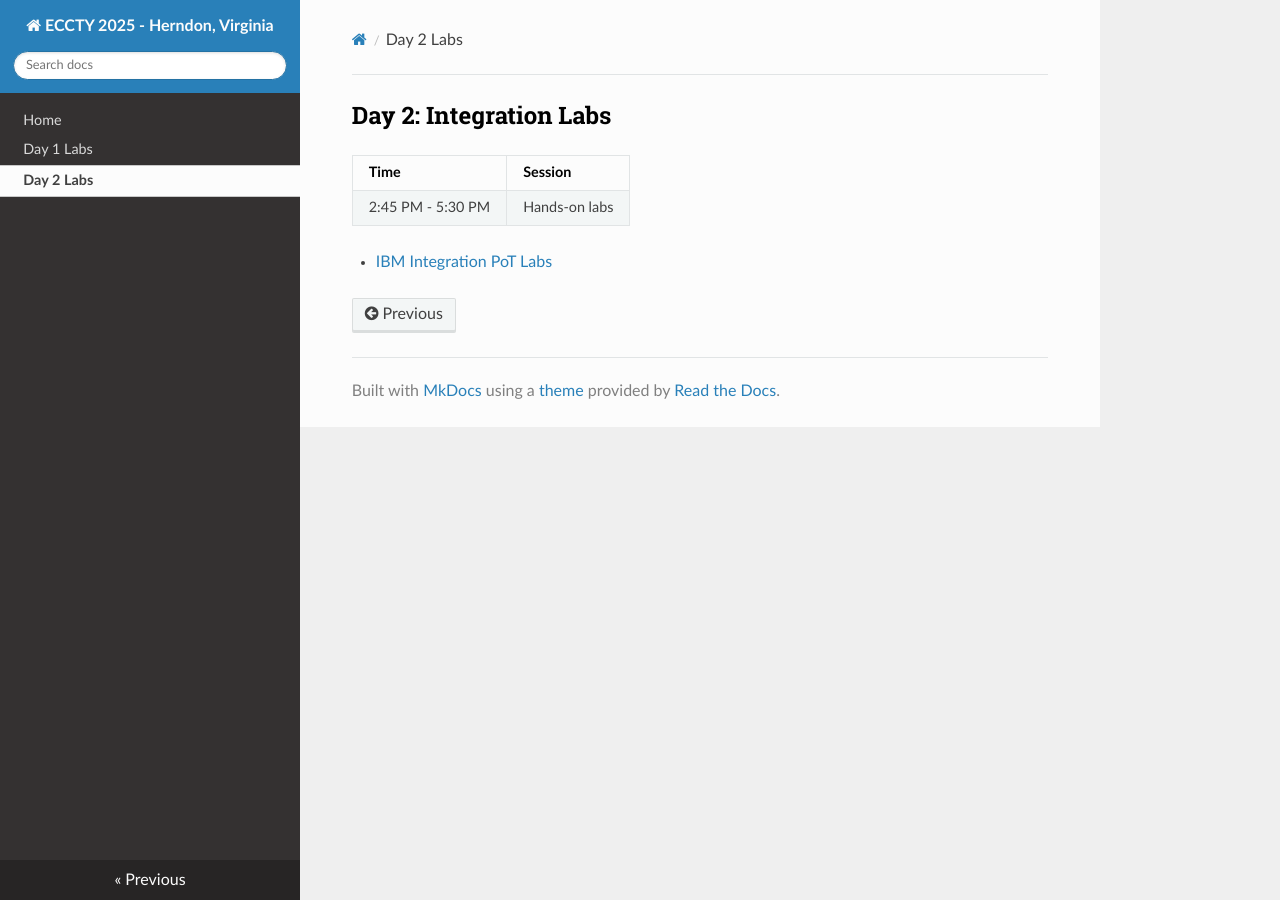
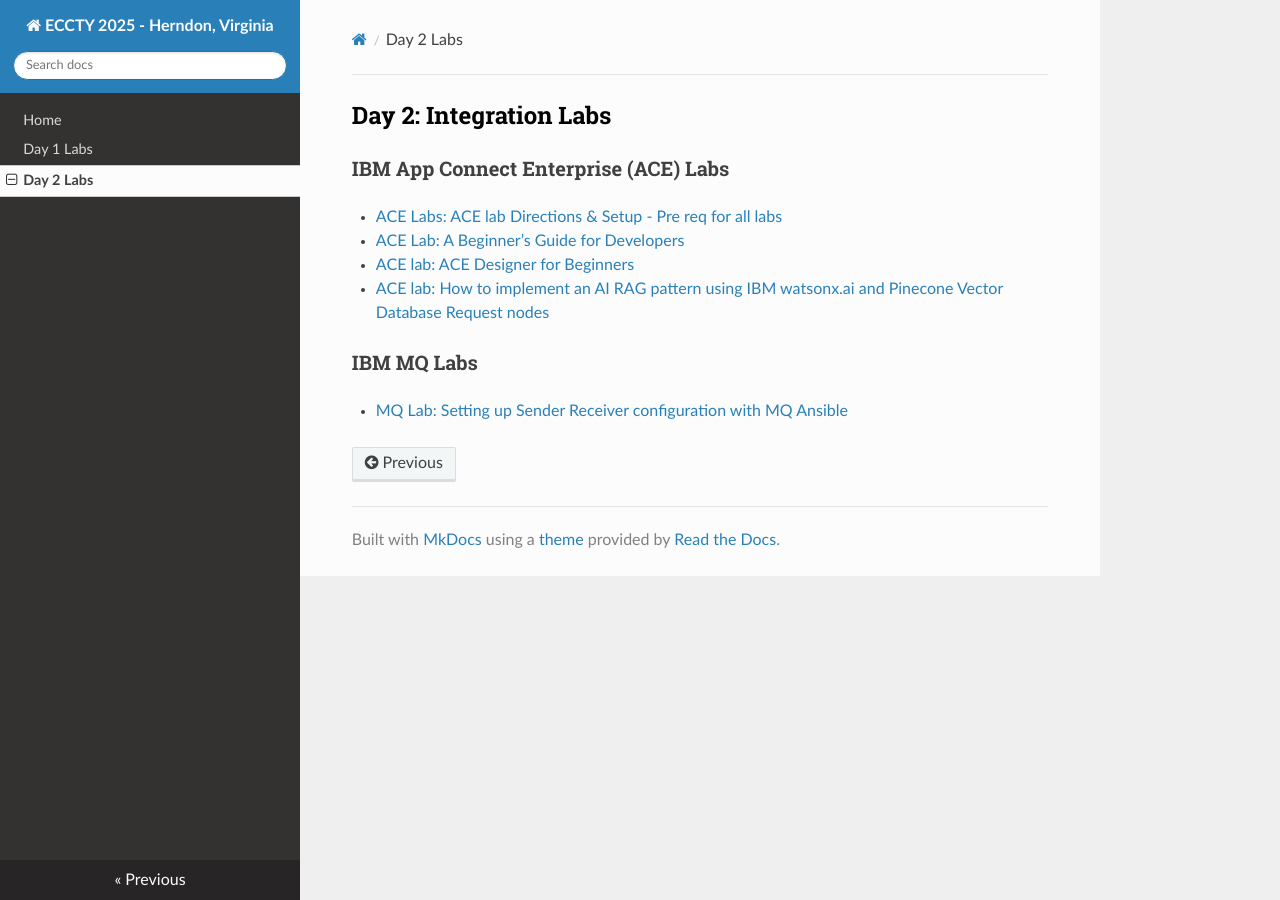
Before and after one commit to kgibm/ECCTY-Herndon-2025, an MkDocs documentation site: the page built from docs/day2.md, in a window 1280 px wide. Built offline with MkDocs 1.6.1, drawn with Linux system fonts in a browser that asks for light colours; nearby versions of some CDN libraries.

Commit message:
Update Day2 labs
Signed-off-by: Kevin Grigorenko <kevin.grigorenko@us.ibm.com>

```diff
--- a/docs/day2.md
+++ b/docs/day2.md
@@ -1,9 +1,12 @@
 <h2 style="color:black">Day 2: Integration Labs</h2>
 
-Time | Session
---------------|----------
-2:45 PM - 5:30 PM | Hands-on labs
+### IBM App Connect Enterprise (ACE) Labs
 
+* [ACE Labs: ACE lab Directions & Setup - Pre req for all labs](resources/ACE%20Lab%20Direction.pdf)
+* [ACE Lab: A Beginner’s Guide for Developers](resources/25L01-ToolkitBeginners.pdf)
+* [ACE lab: ACE Designer for Beginners](resources/25L02-DesignerBeginners.pdf)
+* [ACE lab: How to implement an AI RAG pattern using IBM watsonx.ai and Pinecone Vector Database Request nodes](resources/25L06-Watsonxai.pdf)
 
+### IBM MQ Labs
 
-  - [IBM Integration PoT Labs](https://jjodl.github.io/cp4i-pot-public/)
+* [MQ Lab: Setting up Sender Receiver configuration with MQ Ansible](resources/Setting%20up%20a%20Sender%20Receiver%20Configuration%20with%20MQ%20Ansible.pdf)
```
Also changed, not shown: 6 other files.
